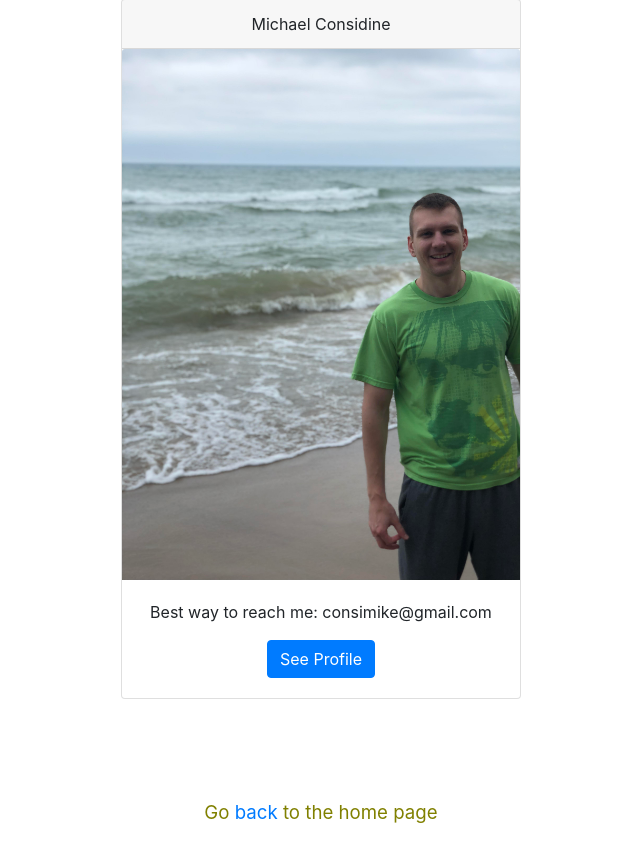
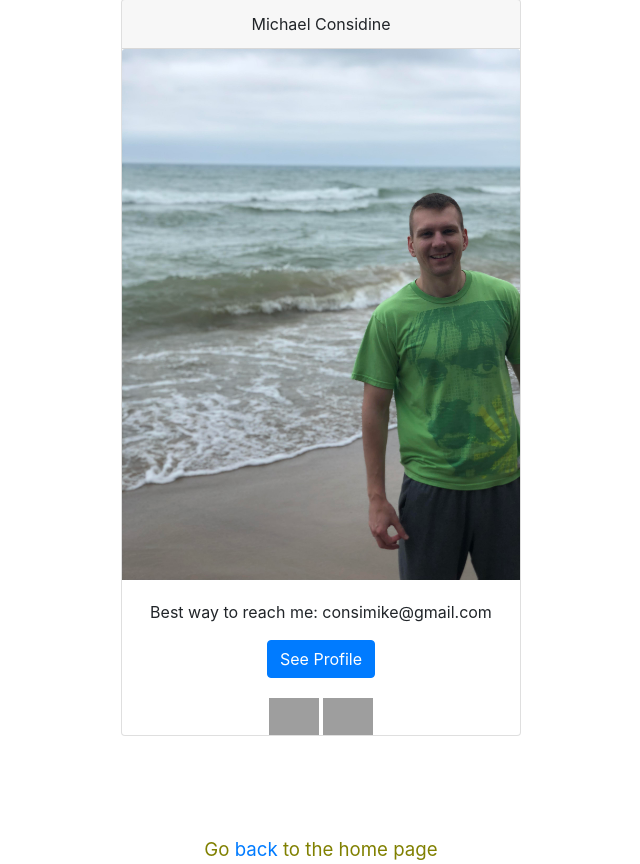
Before and after one commit to consimike/webpage, a Flask app: page /contact in a window 1280 px wide. Shown: the part 57-921 px from the top of the page, without its empty margins (319-959 px from the left). Before the commit the page ends 880 px from the top, so only its background shows below. Run offline with Flask 2, Linux system fonts and the light colour scheme; some libraries are stand-ins or nearby versions; grey boxes are pictures that could not be loaded.

Commit message:
update navbar, added logos

```diff
--- a/templates/contact.html
+++ b/templates/contact.html
@@ -4,7 +4,7 @@
       <title> Mike's Page</title>
       <meta charset="utf-8">
       <meta name="viewport" content="width=device-width, initial-scale=1">
-      <link rel="stylesheet" href="https://maxcdn.bootstrapcdn.com/bootstrap/4.3.1/css/bootstrap.min.css">
+      <link rel="stylesheet" href="https://stackpath.bootstrapcdn.com/bootstrap/4.4.1/css/bootstrap.min.css" integrity="sha384-Vkoo8x4CGsO3+Hhxv8T/Q5PaXtkKtu6ug5TOeNV6gBiFeWPGFN9MuhOf23Q9Ifjh" crossorigin="anonymous">
       <script src="https://ajax.googleapis.com/ajax/libs/jquery/3.4.1/jquery.min.js"></script>
       <script src="https://cdnjs.cloudflare.com/ajax/libs/popper.js/1.14.7/umd/popper.min.js"></script>
       <script src="https://maxcdn.bootstrapcdn.com/bootstrap/4.3.1/js/bootstrap.min.js"></script>
@@ -24,7 +24,7 @@
                   </li>
                <li class="nav-item dropdown">
                   <a class="nav-link dropdown-toggle" data-toggle="dropdown" href="#" id = 'navbardrop'> Links</a>
-                  <div class="dropdown-menu">
+                  <div class="dropdown-menu  dropdown-menu-right">
                       <a target = "_blank" class = 'dropdown-item' href="https://www.linkedin.com/in/mconsidin/"> LinkedIn </a>
                       <a target = "_blank" class = 'dropdown-item' href="https://github.com/consimike">GitHub </a>
                       <a target = "_blank" class = 'dropdown-item' href = "static/Data.Resumev2.docx" download = "Mike_Considine's_Resume.docx"> Resume </a>
@@ -49,7 +49,15 @@
                   <div class="card-body">
                      <p class="card-text">Best way to reach me: consimike@gmail.com</p>
                      <a href="/" class="btn btn-primary">See Profile</a>
-               </div>
+                  </div>
+                  <div>
+                     <a target = "_blank" href ='https://www.linkedin.com/in/mconsidin/'>
+                        <img style = 'width:50px' src = "https://cdns.iconmonstr.com/wp-content/assets/preview/2012/240/iconmonstr-linkedin-3.png"></i>
+                     </a>
+                     <a target = "_blank" href ='https://github.com/consimike'>
+                        <img style = 'width:50px' src = "https://github.githubassets.com/images/modules/logos_page/GitHub-Mark.png"></i>
+                     </a>
+                  </div>
             </div>
          </div>
       </div>
--- a/templates/home.html
+++ b/templates/home.html
@@ -14,7 +14,7 @@
 </head>
 <body class = 'bodies'>
 
-    <nav class="navbar navbar-expand-md bg-dark navbar-dark">
+    <nav class="navbar navbar-expand-md bg-dark navbar-dark ">
         <a class="navbar-brand" href="">Michael Considine's Page</a>
            <button class="navbar-toggler" type="button" data-toggle="collapse" data-target="#collapsibleNavbar">
               <span class="navbar-toggler-icon"></span>
@@ -26,8 +26,8 @@
                     </li>
                  <li class="nav-item dropdown">
                     <a class="nav-link dropdown-toggle" data-toggle="dropdown" href="#" id = 'navbarDropdownMenuLink'aria-haspopup="true" aria-expanded="false"> Links</a>
-                    <div class="dropdown-menu"aria-labelledby="navbarDropdownMenuLink">
-                        <a target = "_blank" class = 'dropdown-item' href="https://www.linkedin.com/in/mconsidin/"> LinkedIn </a>
+                    <div class="dropdown-menu dropdown-menu-right"aria-labelledby="navbarDropdownMenuLink">
+                        <a target = "_blank" class = 'dropdown-item ' href="https://www.linkedin.com/in/mconsidin/"> LinkedIn </a>
                         <a target = "_blank" class = 'dropdown-item' href="https://github.com/consimike">GitHub </a>
                         <a target = "_blank" class = 'dropdown-item' href = "static/Data.Resumev2.docx" download = "Mike_Considine's_Resume.docx"> Resume </a>
                         <a target = "_blank" class = 'dropdown-item' href = "/video" > Twitter Sentiment Project </a>
```
Also changed, not shown: resume.1.PNG (deleted).
